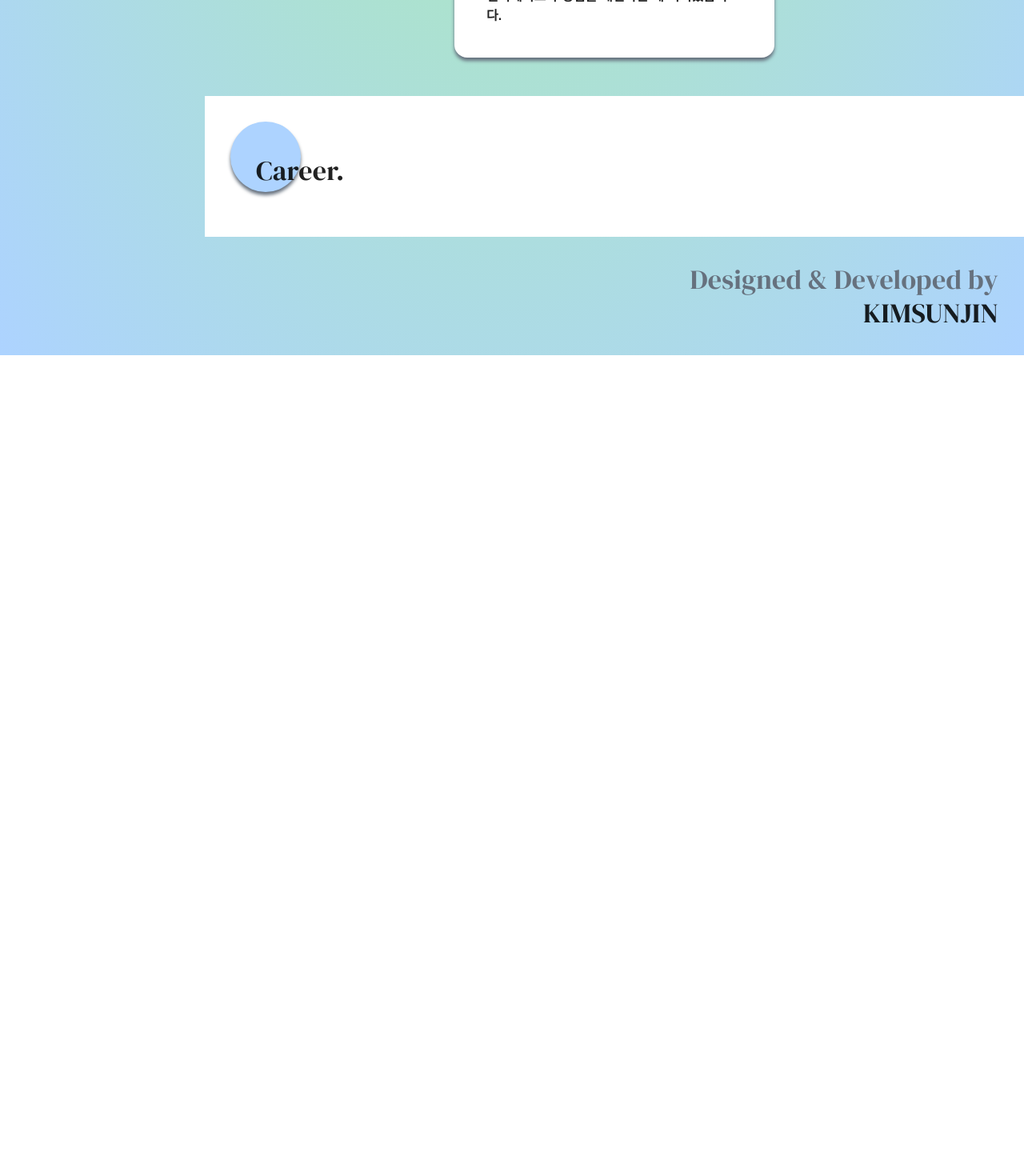
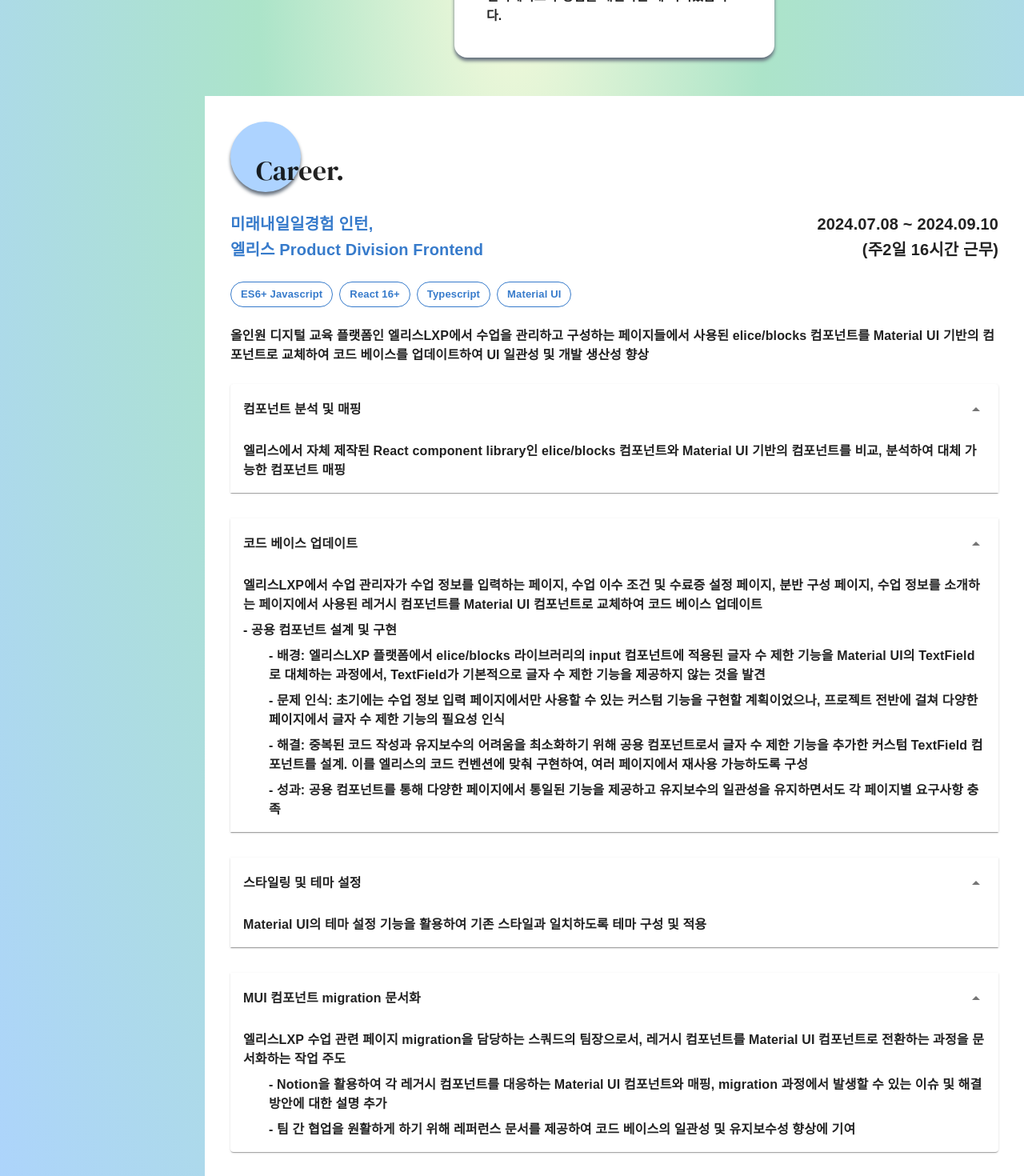
Before and after one commit to dawncoding/portfolio, a Next.js app: page / in a window 1280 px wide. Shown: the part 1720-3190 px from the top of the page at 80% size. Before the commit the page ends 2164 px from the top, so only its background shows below. Built offline with nearby package versions, Linux system fonts and the light colour scheme; a web font is replaced by a local one.

Commit message:
feat: add Accordion components that explain my career

```diff
--- a/src/components/Career/index.tsx
+++ b/src/components/Career/index.tsx
@@ -1,16 +1,26 @@
+import Chip from '@/components/Chip/index.tsx';
 import Circle from '@/components/Circle/index.tsx';
 import Text from '@/components/Text/index.tsx';
-import { Box, Stack, useTheme } from '@mui/material';
+import { ArrowDropDown } from '@mui/icons-material';
+import {
+  Accordion,
+  AccordionDetails,
+  AccordionSummary,
+  Box,
+  Stack,
+  useTheme,
+} from '@mui/material';
 
 const Career: React.FC = () => {
   const theme = useTheme();
 
   return (
     <Stack
+      gap="1.5rem"
       padding="2rem"
       sx={{ backgroundColor: theme.palette.background.default }}
     >
-      <Box position="relative" marginBottom="1.5rem">
+      <Box position="relative">
         <Circle direction="left" />
         <Text
           language="en"
@@ -23,6 +33,130 @@
           Career.
         </Text>
       </Box>
+      <Stack direction="row" justifyContent="space-between">
+        <Text
+          variant="h6"
+          language="ko"
+          sx={{ whiteSpace: 'pre-line', color: theme.palette.blue.dark }}
+        >{`미래내일일경험 인턴,
+        엘리스 Product Division Frontend`}</Text>
+        <Text
+          variant="h6"
+          language="ko"
+          sx={{ whiteSpace: 'pre-line', textAlign: 'end' }}
+        >{`2024.07.08 ~ 2024.09.10
+        (주2일 16시간 근무)`}</Text>
+      </Stack>
+      <Stack direction="row" flexWrap="wrap" gap="0.5rem">
+        <Chip label="ES6+ Javascript" />
+        <Chip label="React 16+" />
+        <Chip label="Typescript" />
+        <Chip label="Material UI" />
+      </Stack>
+      <Text language="ko">
+        올인원 디지털 교육 플랫폼인 엘리스LXP에서 수업을 관리하고 구성하는
+        페이지들에서 사용된 elice/blocks 컴포넌트를 Material UI 기반의
+        컴포넌트로 교체하여 코드 베이스를 업데이트하여 UI 일관성 및 개발 생산성
+        향상
+      </Text>
+      <Stack>
+        <Accordion defaultExpanded>
+          <AccordionSummary
+            expandIcon={<ArrowDropDown />}
+            aria-controls="panel1-content"
+          >
+            <Text language="ko">컴포넌트 분석 및 매핑</Text>
+          </AccordionSummary>
+          <AccordionDetails>
+            <Text language="ko">
+              엘리스에서 자체 제작된 React component library인 elice/blocks
+              컴포넌트와 Material UI 기반의 컴포넌트를 비교, 분석하여 대체
+              가능한 컴포넌트 매핑
+            </Text>
+          </AccordionDetails>
+        </Accordion>
+        <Accordion defaultExpanded>
+          <AccordionSummary
+            expandIcon={<ArrowDropDown />}
+            aria-controls="panel2-content"
+          >
+            <Text language="ko">코드 베이스 업데이트</Text>
+          </AccordionSummary>
+          <AccordionDetails>
+            <Stack gap="0.5rem">
+              <Text language="ko">
+                엘리스LXP에서 수업 관리자가 수업 정보를 입력하는 페이지, 수업
+                이수 조건 및 수료증 설정 페이지, 분반 구성 페이지, 수업 정보를
+                소개하는 페이지에서 사용된 레거시 컴포넌트를 Material UI
+                컴포넌트로 교체하여 코드 베이스 업데이트
+              </Text>
+              <Text language="ko">- 공용 컴포넌트 설계 및 구현</Text>
+              <Text language="ko" paddingLeft="2rem">
+                - 배경: 엘리스LXP 플랫폼에서 elice/blocks 라이브러리의 input
+                컴포넌트에 적용된 글자 수 제한 기능을 Material UI의 TextField로
+                대체하는 과정에서, TextField가 기본적으로 글자 수 제한 기능을
+                제공하지 않는 것을 발견
+              </Text>
+              <Text language="ko" paddingLeft="2rem">
+                - 문제 인식: 초기에는 수업 정보 입력 페이지에서만 사용할 수 있는
+                커스텀 기능을 구현할 계획이었으나, 프로젝트 전반에 걸쳐 다양한
+                페이지에서 글자 수 제한 기능의 필요성 인식
+              </Text>
+              <Text language="ko" paddingLeft="2rem">
+                - 해결: 중복된 코드 작성과 유지보수의 어려움을 최소화하기 위해
+                공용 컴포넌트로서 글자 수 제한 기능을 추가한 커스텀 TextField
+                컴포넌트를 설계. 이를 엘리스의 코드 컨벤션에 맞춰 구현하여, 여러
+                페이지에서 재사용 가능하도록 구성
+              </Text>
+              <Text language="ko" paddingLeft="2rem">
+                - 성과: 공용 컴포넌트를 통해 다양한 페이지에서 통일된 기능을
+                제공하고 유지보수의 일관성을 유지하면서도 각 페이지별 요구사항
+                충족
+              </Text>
+            </Stack>
+          </AccordionDetails>
+        </Accordion>
+        <Accordion defaultExpanded>
+          <AccordionSummary
+            expandIcon={<ArrowDropDown />}
+            aria-controls="panel3-content"
+          >
+            <Text language="ko">스타일링 및 테마 설정</Text>
+          </AccordionSummary>
+          <AccordionDetails>
+            <Text language="ko">
+              Material UI의 테마 설정 기능을 활용하여 기존 스타일과 일치하도록
+              테마 구성 및 적용
+            </Text>
+          </AccordionDetails>
+        </Accordion>
+        <Accordion defaultExpanded>
+          <AccordionSummary
+            expandIcon={<ArrowDropDown />}
+            aria-controls="panel4-content"
+          >
+            <Text language="ko">MUI 컴포넌트 migration 문서화</Text>
+          </AccordionSummary>
+          <AccordionDetails>
+            <Stack gap="0.5rem">
+              <Text language="ko">
+                엘리스LXP 수업 관련 페이지 migration을 담당하는 스쿼드의
+                팀장으로서, 레거시 컴포넌트를 Material UI 컴포넌트로 전환하는
+                과정을 문서화하는 작업 주도
+              </Text>
+              <Text language="ko" paddingLeft="2rem">
+                - Notion을 활용하여 각 레거시 컴포넌트를 대응하는 Material UI
+                컴포넌트와 매핑, migration 과정에서 발생할 수 있는 이슈 및 해결
+                방안에 대한 설명 추가
+              </Text>
+              <Text language="ko" paddingLeft="2rem">
+                - 팀 간 협업을 원활하게 하기 위해 레퍼런스 문서를 제공하여 코드
+                베이스의 일관성 및 유지보수성 향상에 기여
+              </Text>
+            </Stack>
+          </AccordionDetails>
+        </Accordion>
+      </Stack>
     </Stack>
   );
 };
```
